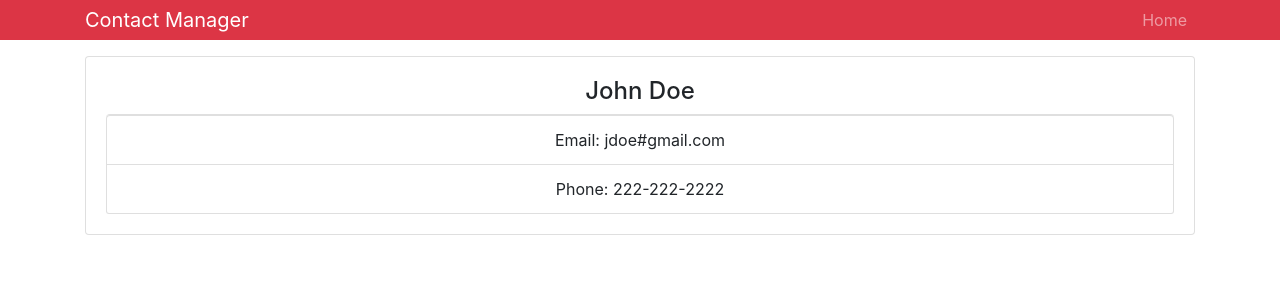
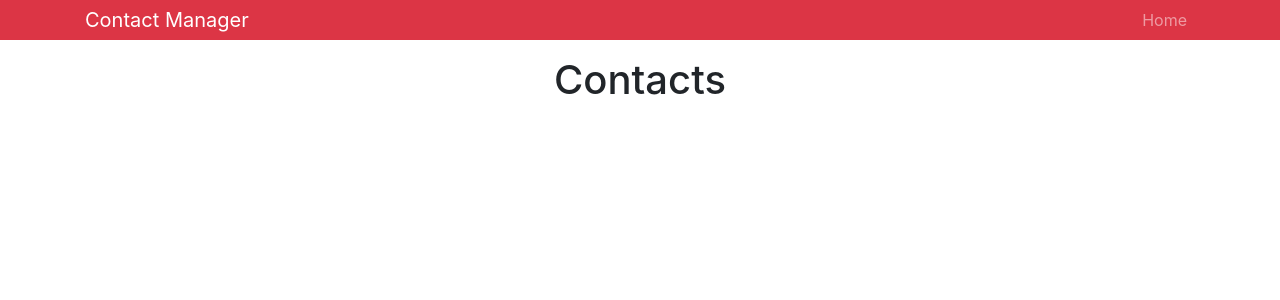
Before and after one commit to atom888/contact-manager, a React (Create React App) app: page / in a window 1280 px wide. Shown: the top 300 px of the page. Built offline with nearby package versions, Linux system fonts and the light colour scheme.

Commit message:
Import Contacts rather than Contact

```diff
--- a/src/App.js
+++ b/src/App.js
@@ -1,6 +1,6 @@
 import React, { Component } from "react";
 import Header from "./components/Header";
-import Contact from "./components/Contact";
+import Contacts from "./components/Contacts";
 import "bootstrap/dist/css/bootstrap.min.css";
 import "./App.css";
 
@@ -10,11 +10,7 @@ class App extends Component {
       <div className="App">
         <Header branding="Contact Manager" />
         <div className="container">
-          <Contact
-            name="John Doe"
-            email="jdoe#gmail.com"
-            phone="222-222-2222"
-          />
+          <Contacts />
         </div>
       </div>
     );
```
